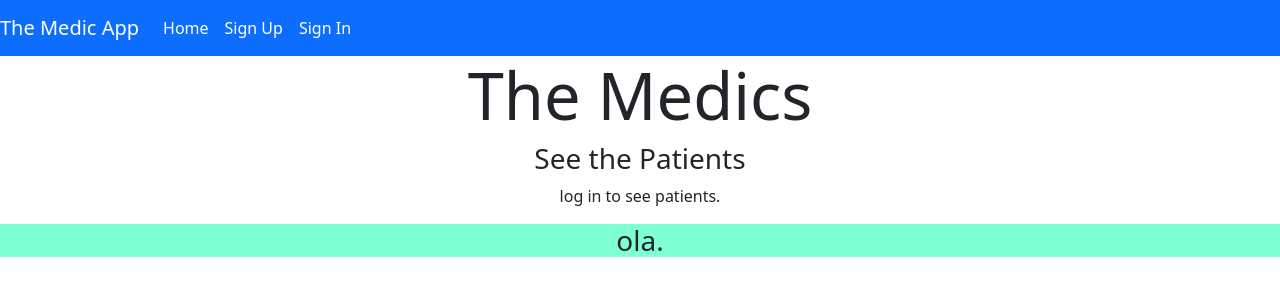
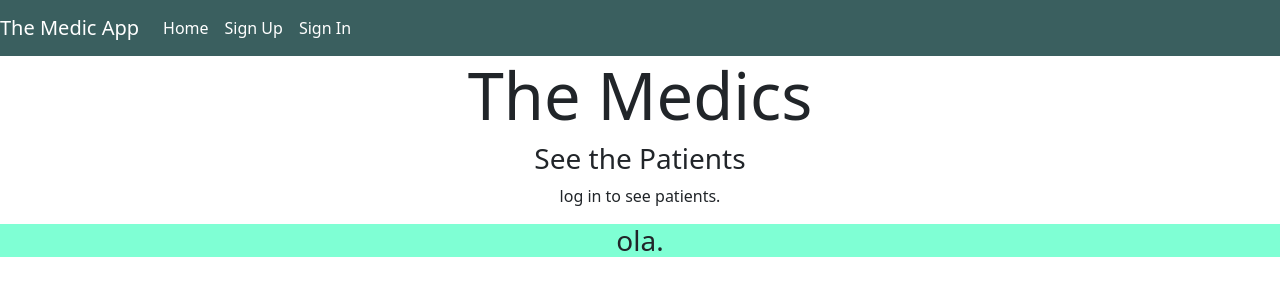
Before and after one commit to nickesparza/ga-project-3-client, a React (Create React App) app: page / in a window 1280 px wide. Shown: the top 300 px of the page. Built offline with nearby package versions, Linux system fonts and the light colour scheme.

Commit message:
Starting changes again

```diff
--- a/src/components/shared/Header.js
+++ b/src/components/shared/Header.js
@@ -48,7 +48,7 @@ const alwaysOptions = (
 )
 
 const Header = ({ user }) => (
-	<Navbar bg='primary' variant='dark' expand='md'>
+	<Navbar className='navBar-Master' variant='dark' expand='md'>
 		<Navbar.Brand>
             <Link to='/' style={linkStyle}>
                 The Medic App
--- a/src/index.css
+++ b/src/index.css
@@ -12,11 +12,20 @@ code {
     monospace;
 }
 
+/* COLOR NAV BAR TOP */
+.navBar-Master{
+  background-color: rgb(58 ,95, 95);
+}
+
+
+
+/* Only contrl the back screen */
 .homeContainerMiddleBody{
 
   text-align: center;
   position: relative;
 }
+/* size of the text */
 .h2themedics{
   font-size: 65px;
 }
@@ -26,3 +35,6 @@ code {
   justify-content: flex-end;
   /*  */
 }
+
+
+/* class="img-fluid  */
```
Also changed, not shown: src/components/Home.js (+5 -0 lines), src/imgs/doctorsmile.jpeg (added).
